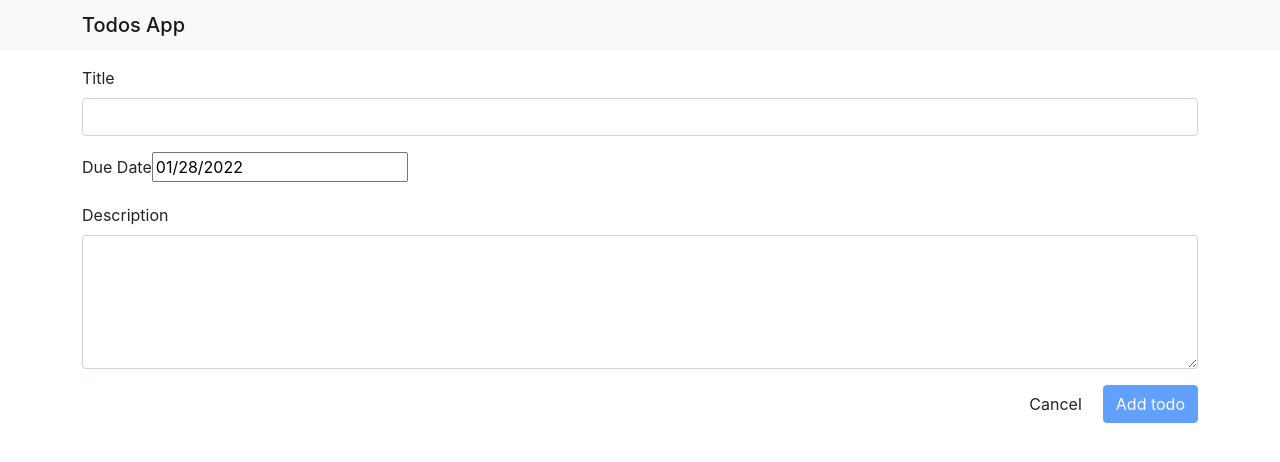
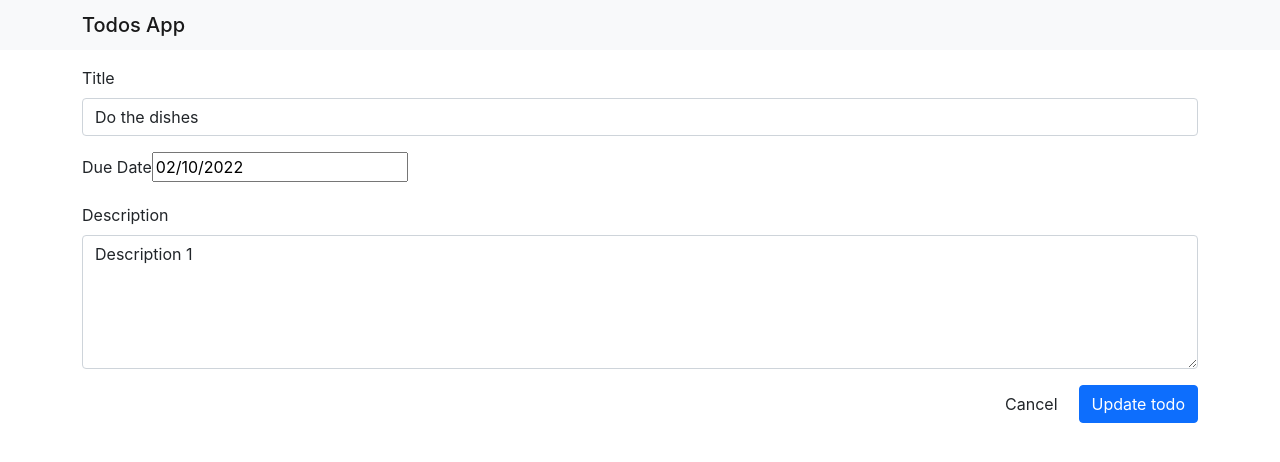
Before and after one commit to seanjoyce/diaceutics-todo-app, a Next.js app: page /edit-todo/1 in a window 1280 px wide. Shown: the top 462 px of the page. Built offline with nearby package versions, Linux system fonts and the light colour scheme.

Commit message:
Added edit todo

```diff
--- a/app/todoSlice.ts
+++ b/app/todoSlice.ts
@@ -9,21 +9,21 @@ interface TodosState {
 const initialState = {
   todos: [
     {
-      id: uuidv4(),
+      id: "1",
       title: "Do the dishes",
       description: "Description 1",
       date: new Date(2022, 1, 10).toString(),
       completed: false,
     },
     {
-      id: uuidv4(),
+      id: "2",
       title: "Take out the bins",
       description: "Description 1",
       date: new Date(2022, 0, 1).toString(),
       completed: false,
     },
     {
-      id: uuidv4(),
+      id: "3",
       title: "Pay bills",
       description: "Description 2",
       date: new Date(2022, 1, 5).toString(),
--- a/components/TodoItem/TodoItem.tsx
+++ b/components/TodoItem/TodoItem.tsx
@@ -2,7 +2,7 @@ import React from "react";
 import styles from "./TodoItem.module.scss";
 import { Todo } from "../../interfaces/Todo";
 import { useDispatch } from "react-redux";
-import { removeTodo, toggleTodo, updateTodo } from "../../app/todoSlice";
+import { removeTodo, toggleTodo } from "../../app/todoSlice";
 import { MdDelete, MdEdit } from "react-icons/md";
 import Link from "next/link";
 
@@ -52,7 +52,9 @@ export default function TodoItem({ todo }: TodoItemProps) {
             query: { id: todo.id },
           }}
         >
-          <MdEdit className={styles.edit} />
+          <a>
+            <MdEdit className={styles.edit} />
+          </a>
         </Link>
 
         <MdDelete className={styles.delete} onClick={deleteTodo} />
```
Also changed, not shown: 1 other file (tests, documents, lock files or other folders).
